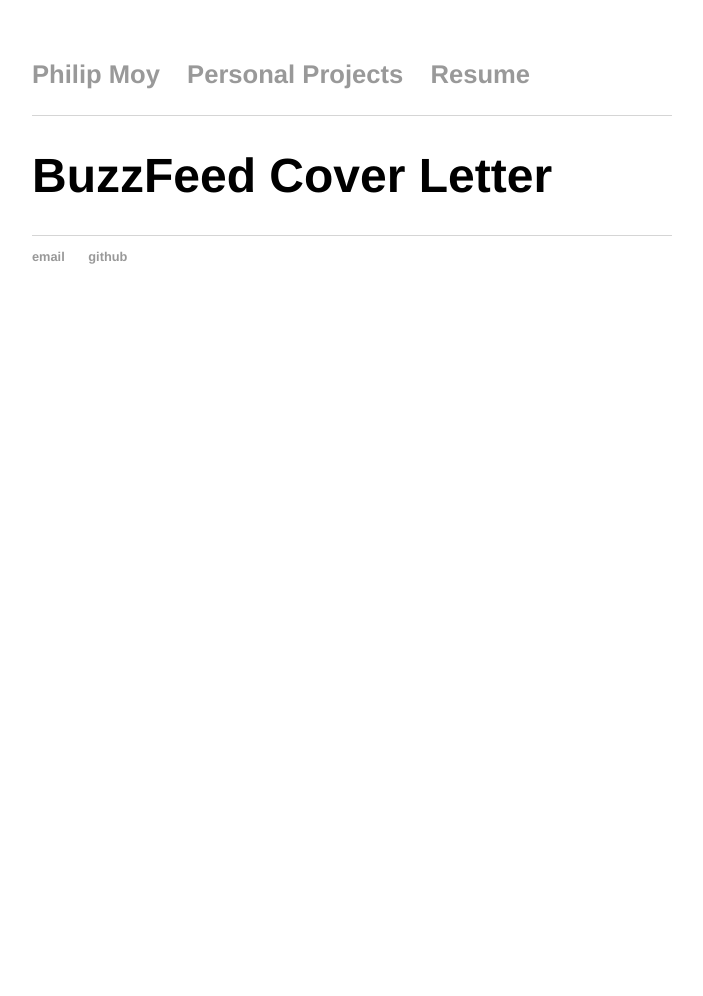
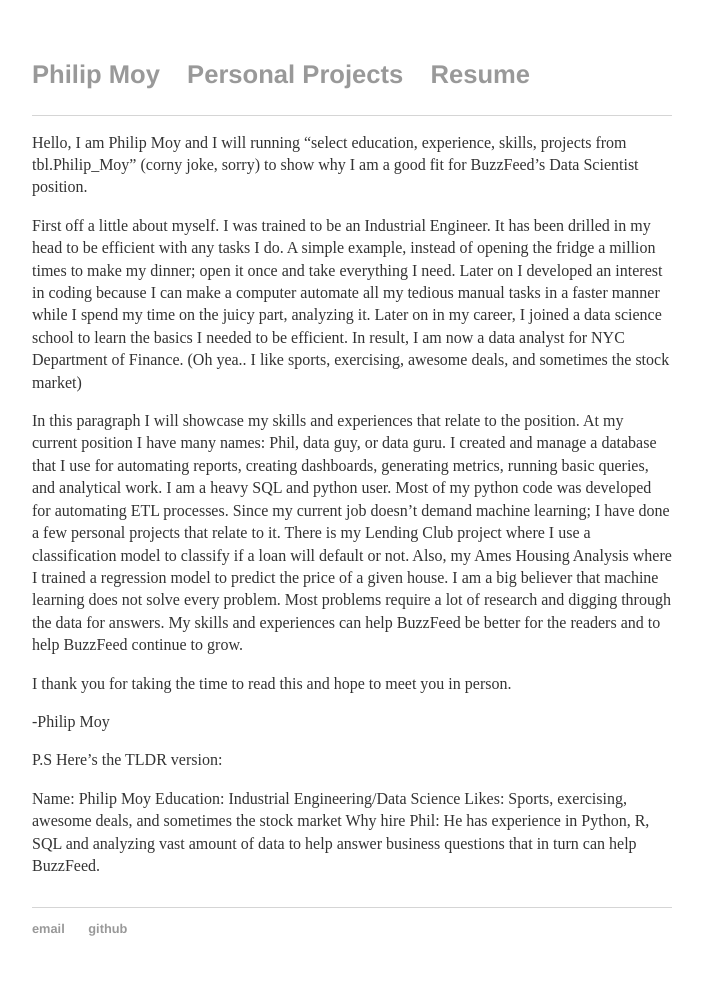
Before and after one commit to moyphilip/moyphilip.github.io, a Jekyll site: the page built from coverletters/buzzfeed.md, in a window 1280 px wide. Shown: the whole page, without its empty margins (288-991 px from the left). Built offline with Jekyll 4.4.1, drawn with Linux system fonts in a browser that asks for light colours; our own code applies the rules of GitHub Pages for plain Markdown files; before the commit the page ends 900 px from its top, so only the background shows below that.

Commit message:
buzzfeed cover letter

```diff
--- a/coverletters/buzzfeed.md
+++ b/coverletters/buzzfeed.md
@@ -1,4 +1,37 @@
 ---
 layout: default
 ---
-# BuzzFeed Cover Letter
+
+Hello, I am Philip Moy and I will running "select education, experience, skills, projects from tbl.Philip_Moy" (corny joke, sorry)
+to show why I am a good fit for BuzzFeed's Data Scientist position.
+
+First off a little about myself. I was trained to be an Industrial Engineer. It has been drilled
+in my head to be efficient with any tasks I do. A simple example, instead of opening the fridge a million times
+to make my dinner; open it once and take everything I need. Later on I developed an interest in coding because
+I can make a computer automate all my tedious manual tasks in a faster manner while I spend my time on the juicy part, analyzing it.
+Later on in my career, I joined a data science school to learn the basics I needed to be efficient.
+In result, I am now a data analyst for NYC Department of Finance.
+(Oh yea.. I like sports, exercising, awesome deals, and sometimes the stock market)
+
+In this paragraph I will showcase my skills and experiences that relate to the position.
+At my current position I have many names: Phil, data guy, or data guru. I created and manage a database
+that I use for automating reports, creating dashboards, generating metrics, running basic queries, and analytical work.
+I am a heavy SQL and python user. Most of my python code was developed for automating ETL processes.
+Since my current job doesn't demand machine learning; I have done a few personal projects that relate to it.
+There is my Lending Club project where I use a classification model to classify if a loan will default or not. Also,
+my Ames Housing Analysis where I trained a regression model to predict the price of a given house.
+I am a big believer that machine learning does not solve every problem. Most problems require a lot of research and digging through the data for answers.
+My skills and experiences can help BuzzFeed be better for the readers and to help BuzzFeed continue to grow.
+
+I thank you for taking the time to read this and hope to meet you in person.
+
+-Philip Moy
+
+
+P.S Here's the TLDR version:
+
+Name: Philip Moy
+Education: Industrial Engineering/Data Science
+Likes: Sports, exercising, awesome deals, and sometimes the stock market
+Why hire Phil: He has experience in Python, R, SQL and analyzing vast amount of data to help answer business questions
+that in turn can help BuzzFeed.
```
Also changed, not shown: 1 other file.
